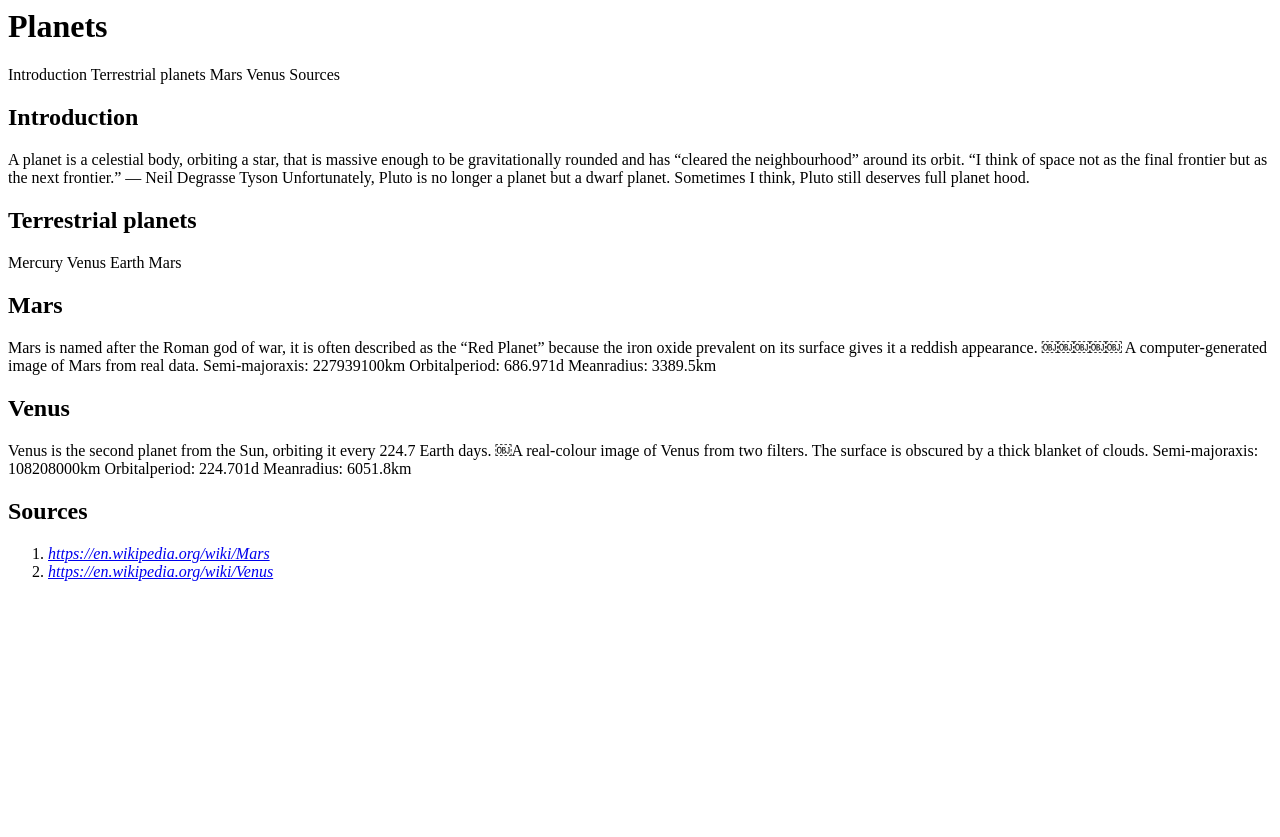
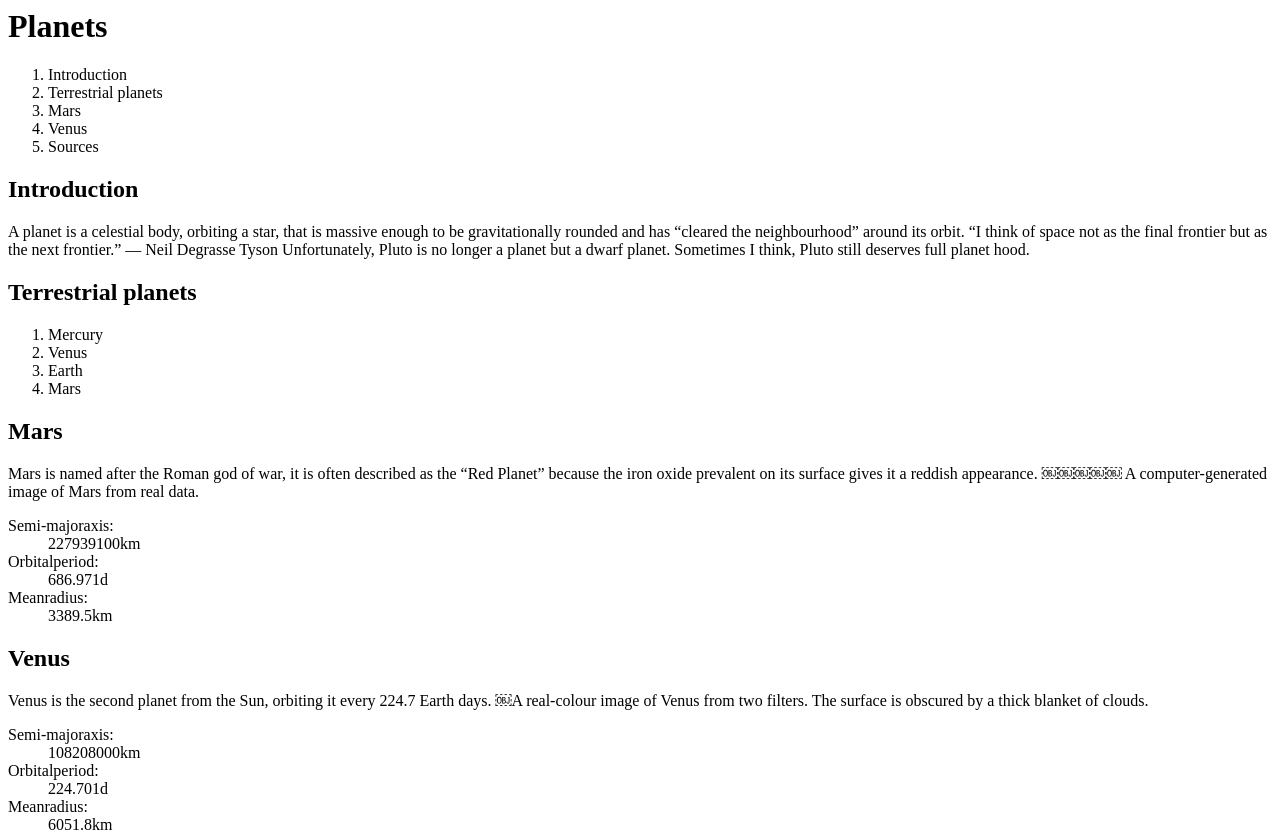
Before and after one commit to erynjones/assignment-semantic, a plain HTML site: page index.html in a window 1280 px wide. Shown: the top 837 px of the page. Before the commit the page ends 800 px from the top, so only its background shows below. Drawn offline with Linux system fonts and the light colour scheme.

Commit message:
Added lists

```diff
--- a/index.html
+++ b/index.html
@@ -2,38 +2,55 @@
   <h1>Planets</h1>
 </header>
 
-Introduction
-Terrestrial planets
-Mars
-Venus
-Sources
+<nav>
+  <ol>
+    <li>Introduction</li>
+    <li>Terrestrial planets</li>
+    <li>Mars</li>
+    <li>Venus</li>
+    <li>Sources</li>
+  </ol>
+</nav>
 
+<main>
 <h2>Introduction</h2>
 A planet is a celestial body, orbiting a star, that is massive enough to be gravitationally rounded and has “cleared the neighbourhood” around its orbit.
 “I think of space not as the final frontier but as the next frontier.” — Neil Degrasse Tyson
 Unfortunately, Pluto is no longer a planet but a dwarf planet. Sometimes I think, Pluto still deserves full planet hood.
 
 <h2>Terrestrial planets</h2>
-Mercury
-Venus
-Earth
-Mars
+  <ol>
+    <li>Mercury</li>
+    <li>Venus</li>
+    <li>Earth</li>
+    <li>Mars</li>
+</ol>
 
 <h2>Mars</h2>
 Mars is named after the Roman god of war, it is often described as the “Red Planet” because the iron oxide prevalent on its surface gives it a reddish appearance.
 ￼￼￼￼￼
 A computer-generated image of Mars from real data.
-Semi-majoraxis: 227939100km Orbitalperiod: 686.971d Meanradius: 3389.5km
+
+<dl>
+  <dt>Semi-majoraxis:</dt> <dd>227939100km </dd>
+  <dt>Orbitalperiod:</dt> <dd>686.971d </dd>
+  <dt>Meanradius:</dt> <dd>3389.5km</dd>
+</dl>
 
 <h2>Venus</h2>
 Venus is the second planet from the Sun, orbiting it every 224.7 Earth days.
 ￼A real-colour image of Venus from two filters. The surface is obscured by a thick blanket of clouds.
-Semi-majoraxis: 108208000km Orbitalperiod: 224.701d Meanradius: 6051.8km
+
+<dl>
+  <dt>Semi-majoraxis:</dt> <dd>108208000km </dd>
+  <dt>Orbitalperiod:<dt> <dd>224.701d </dd>
+  <dt>Meanradius:<dt> <dd>6051.8km</dd>
+</dl>
 
 <footer>
 <h2>Sources</h2>
-<ol>
-  <li><cite><a href="https://en.wikipedia.org/wiki/Mars">https://en.wikipedia.org/wiki/Mars</a></cite></li>
-  <li><cite><a href="https://en.wikipedia.org/wiki/Venus">https://en.wikipedia.org/wiki/Venus</a></cite></li>
-</ol>
+  <ol>
+    <li><cite><a href="https://en.wikipedia.org/wiki/Mars">https://en.wikipedia.org/wiki/Mars</a></cite></li>
+    <li><cite><a href="https://en.wikipedia.org/wiki/Venus">https://en.wikipedia.org/wiki/Venus</a></cite></li>
+  </ol>
 </foooter>
```
